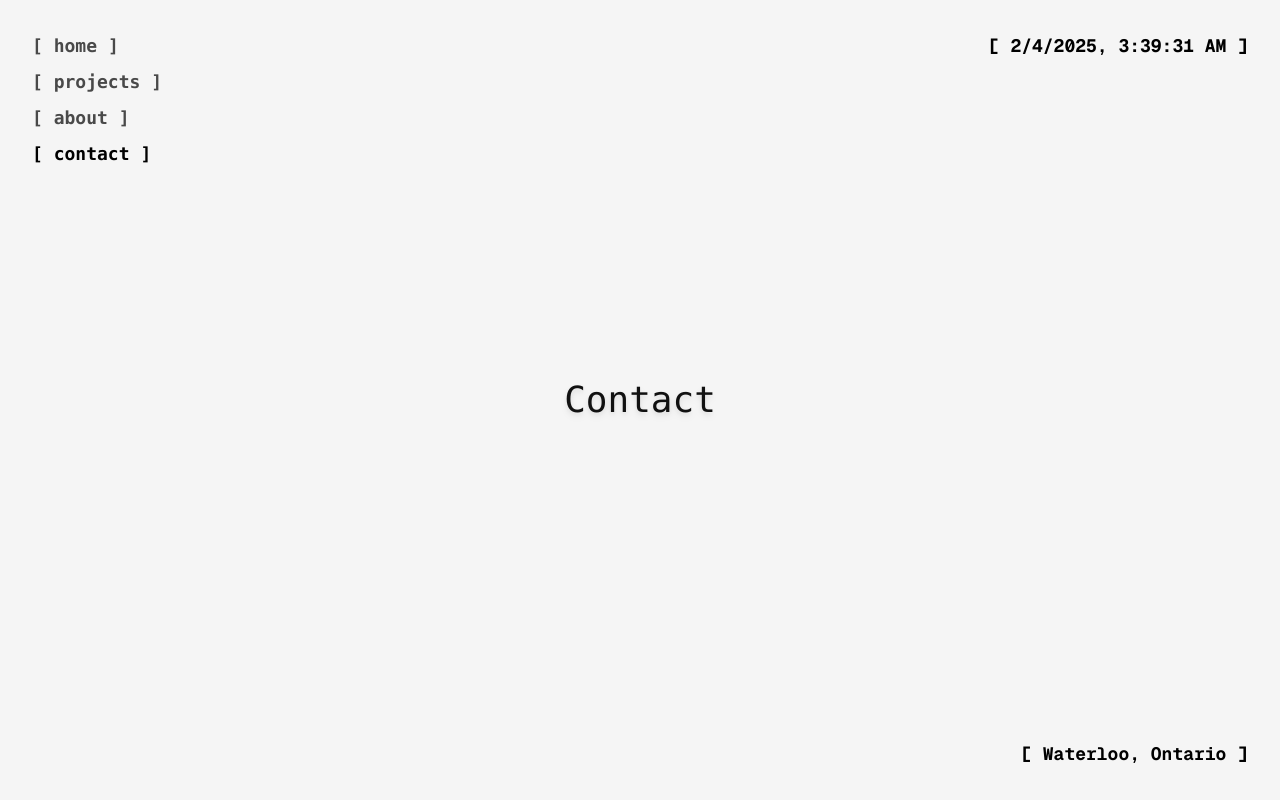
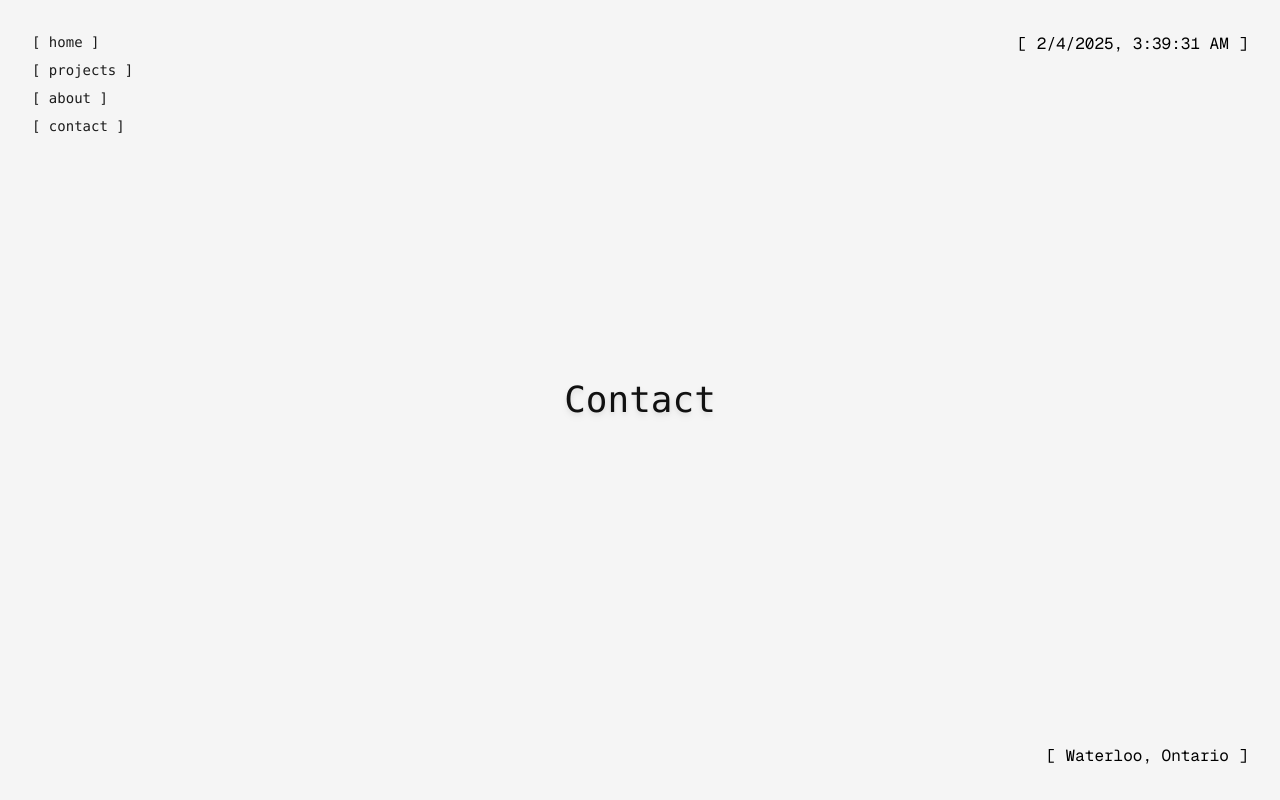
Before and after one commit to KushalPraja/portfolio, a Next.js app: page /contact in a window 1280 px wide. Built offline with nearby package versions, Linux system fonts and the light colour scheme.

Commit message:
changed font styleing to make it more modern

```diff
--- a/components/Navigation.tsx
+++ b/components/Navigation.tsx
@@ -27,7 +27,7 @@ export default function Navigation() {
   return (
     <>
       <motion.nav
-        className="fixed top-8 left-8 flex flex-col gap-2 font-mono text-sm"
+        className="fixed top-8 left-8 flex flex-col gap-2 font-mono text-sm font-thin"
         initial={{ opacity: 0, x: -20 }}
         animate={{ opacity: 1, x: 0 }}
         transition={{ delay: 0.2 }}
@@ -36,7 +36,7 @@ export default function Navigation() {
           <Link
             key={route.path}
             href={route.path}
-            className={`text-lg font-bold transition-colors ${
+            className={`text-md transition-colors font-regular${
               pathname === route.path ? "text-black" : "text-black/70"
             }`}
           >
@@ -45,7 +45,7 @@ export default function Navigation() {
         ))}
       </motion.nav>
       <motion.div
-        className="fixed top-8 right-8 text-lg font-bold text-black"
+        className="fixed top-8 right-8 text-md text-black font-regular"
         initial={{ opacity: 0, x: 20 }}
         animate={{ opacity: 1, x: 0 }}
         transition={{ delay: 0.2 }}
@@ -53,7 +53,7 @@ export default function Navigation() {
         {time && `[ ${time} ]`}
       </motion.div>
       <motion.div
-        className="fixed bottom-8 right-8 text-lg font-bold text-black"
+        className="fixed bottom-8 right-8 text-md text-black font-regular"
         initial={{ opacity: 0, x: 20 }}
         animate={{ opacity: 1, x: 0 }}
         transition={{ delay: 0.2 }}
```
